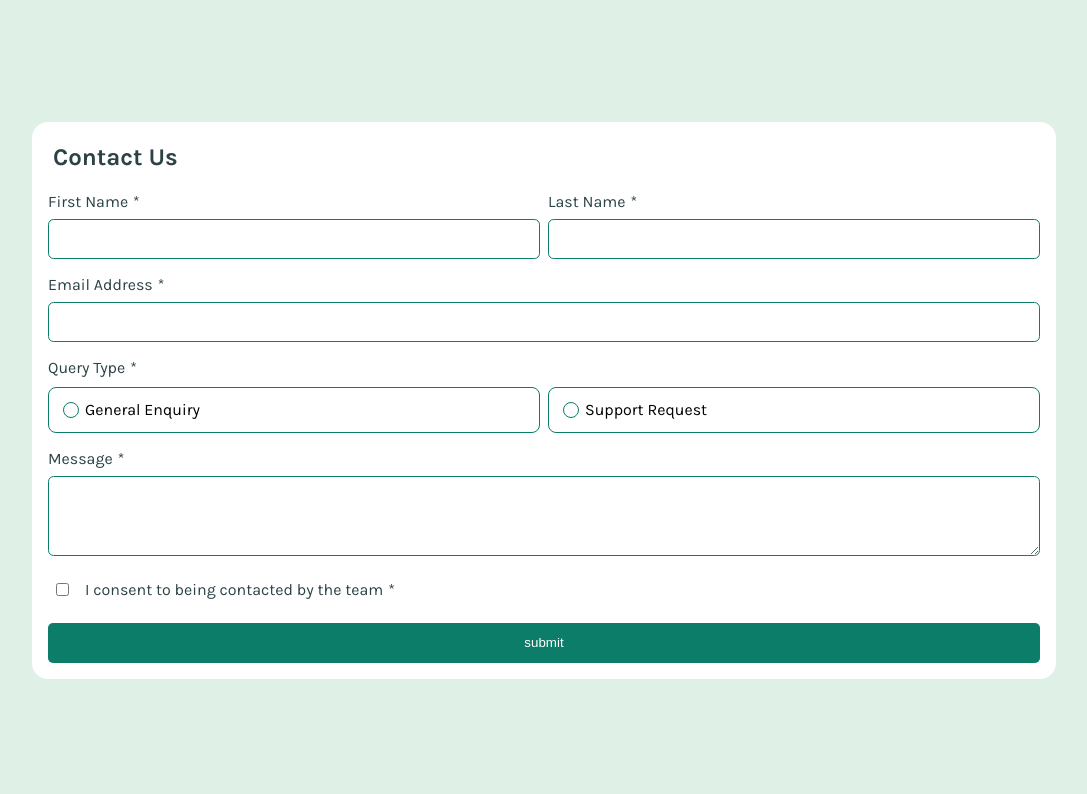
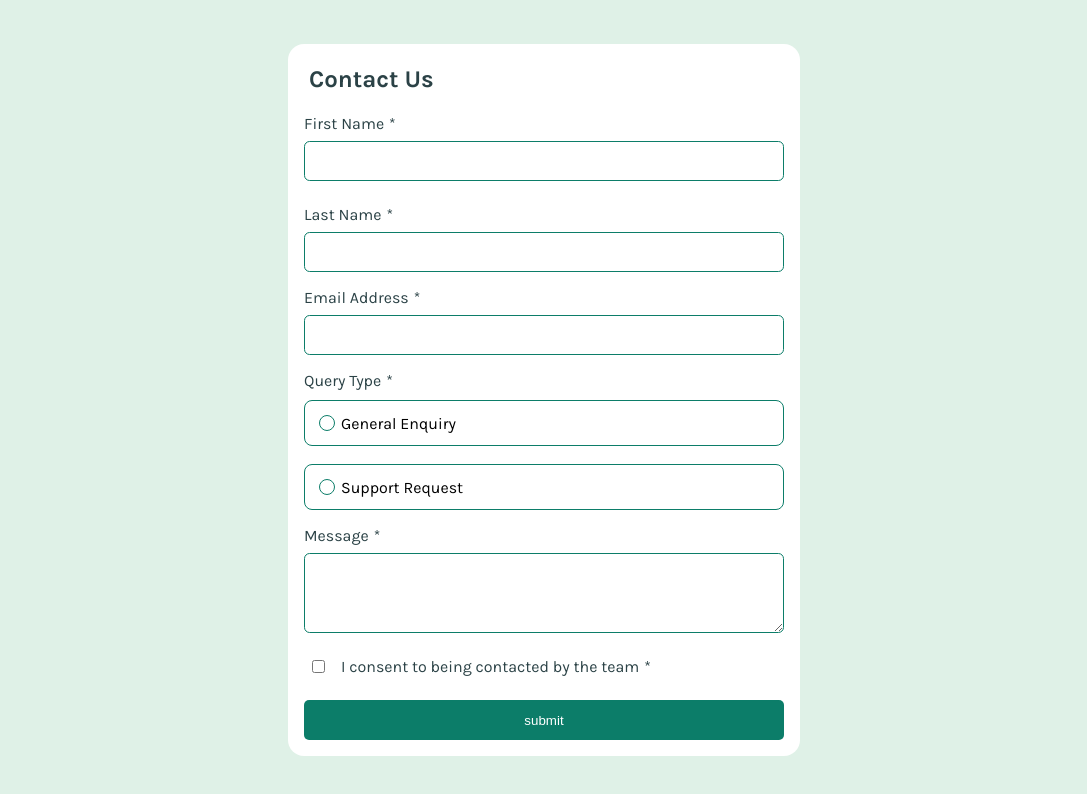
Before and after one commit to Vit29/contact-form-challenge, a plain HTML site: page index.html in a window 1280 px wide. Shown: the whole page, without its empty margins (96-1183 px from the left). Drawn offline with Linux system fonts and the light colour scheme.

Commit message:
first commit

```diff
--- a/style.css
+++ b/style.css
@@ -120,17 +120,17 @@ textarea {
 }
 
 .form-container {
-  width: 80%;
-  border-radius: 16px;
-  padding: 1rem;
-  background-color: var(--White);
+  width: 40%;
 }
 
 .form {
+  border-radius: 16px;
   height: 100%;
   display: flex;
   flex-direction: column;
   justify-content: space-between;
+  background-color: var(--White);
+  padding: 1rem;
 }
 
 .name-container,
@@ -211,3 +211,15 @@ input[type="checkbox"] {
   }
 
  }
+
+ @media (min-width: 674px ) and (max-width: 1025px) {
+  .form-container {
+    width: 60%;
+  }
+ }
+
+ @media (min-width: 1026px ) and (max-width: 1500px) {
+  .form-container {
+    width: 40%;
+  }
+ }
```
